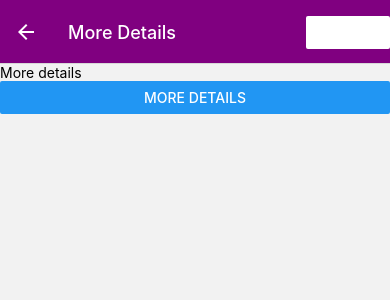
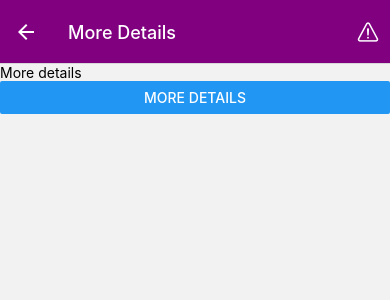
Before and after one commit to taowu-neu/Fall2024-Thu, a React Native app: screen /Details in a window 390 px wide. Shown: the top 300 px of the page. Built offline with nearby package versions, Linux system fonts and the light colour scheme.

Commit message:
replace the warning button on the right side of the Details screen header with an icon

```diff
--- a/Components/GoalDetails.js
+++ b/Components/GoalDetails.js
@@ -1,17 +1,27 @@
 import { Button, StyleSheet, Text, View } from "react-native";
 import React, { useEffect, useState } from "react";
+import PressableButton from "./PressableButton";
+import { Ionicons } from '@expo/vector-icons';
 
 export default function GoalDetails({ navigation, route }) {
   const [warning, setWarning] = useState(false);
+
   function warningHandler() {
     setWarning(true);
     navigation.setOptions({ title: "Warning!" });
   }
+
   useEffect(() => {
     navigation.setOptions({
       headerRight: () => {
         return (
-          <Button title="Warning" color="white" onPress={warningHandler} />
+          <PressableButton
+            pressedHandler={warningHandler}
+            componentStyle={styles.warningButton}
+            pressedStyle={styles.pressedStyle}
+          >
+            <Ionicons name="warning-outline" size={24} color="white" />
+          </PressableButton>
         );
       },
     });
@@ -40,4 +50,13 @@ const styles = StyleSheet.create({
   warningStyle: {
     color: "red",
   },
+  warningButton: {
+    backgroundColor: "purple",
+    padding: 10,
+    borderRadius: 5,
+  },
+  pressedStyle: {
+    backgroundColor: "darkred",
+    opacity: 0.8,
+  },
 });
```
